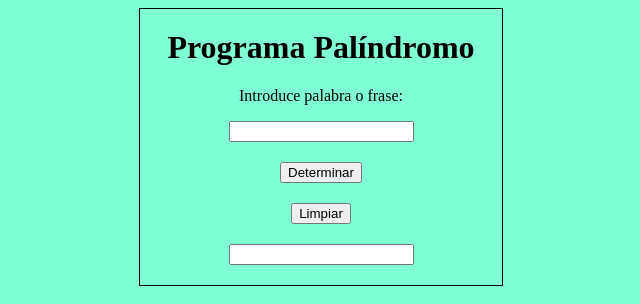
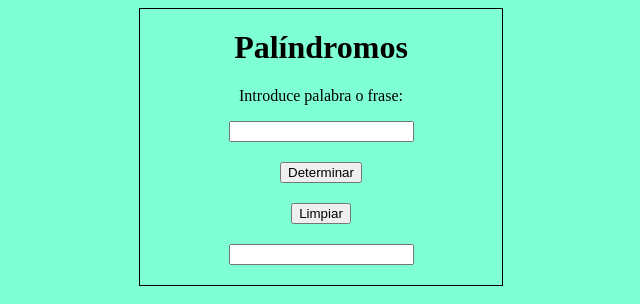
Before and after one commit to iago1997/JavaScript-Ejercicio, a plain HTML site: page principal.html in a window 1280 px wide. Shown: the whole page, without its empty margins (319-959 px from the left). Drawn offline with Linux system fonts and the light colour scheme.

Commit message:
modifique el titulo del programa en el html

```diff
--- a/principal.html
+++ b/principal.html
@@ -8,7 +8,7 @@
 </head>
 <body>
     <div>
-        <h1>Programa Palíndromo</h1>
+        <h1>Palíndromos</h1>
         <p> Introduce palabra o frase:</p>
         <input type="text" id="palabra">
         <input type="button" value="Determinar" id="boton" onclick="determinarPalindromo()">
```
